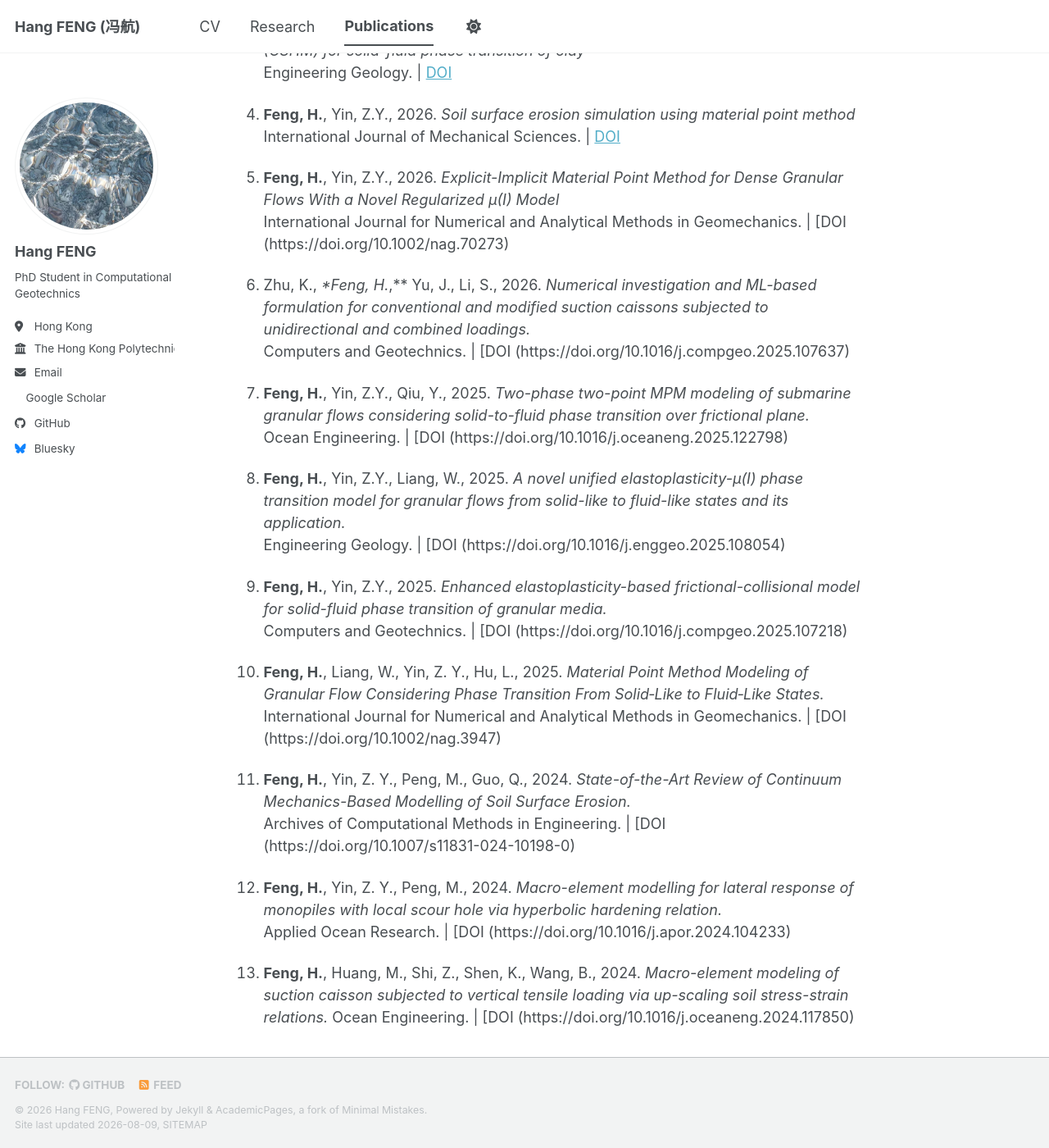
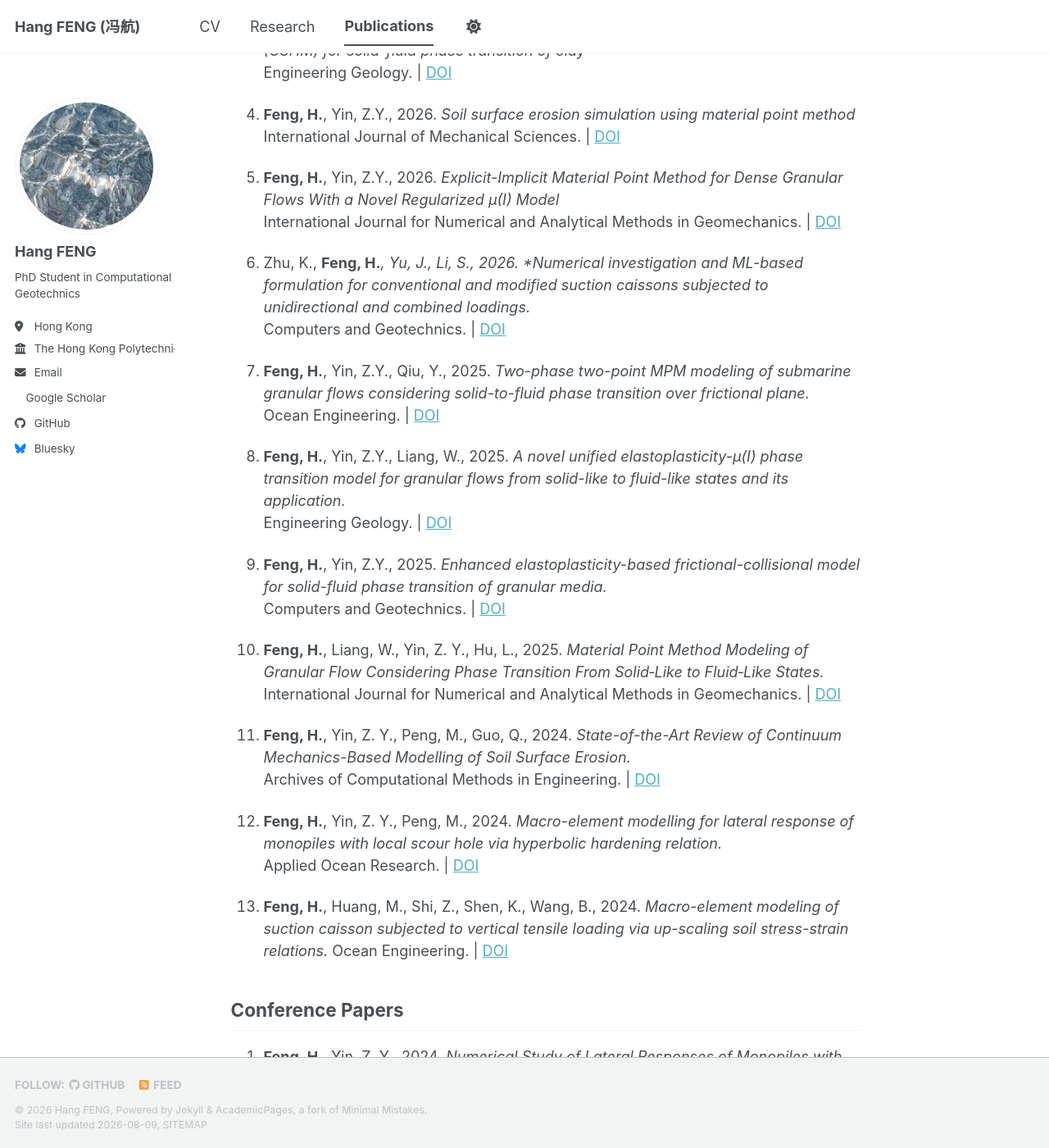
Before and after one commit to fenghang454/fenghang454.github.io, a Jekyll site: the page built from _pages/publications.md, in a window 1280 px wide and 1400 px high, scrolled down 433 px. Shown: the whole window at 82% size. Built offline with Jekyll 4.4.1, drawn with Linux system fonts in a browser that asks for light colours; a style sheet for code colours, icons or effects is not loaded.

Commit message:
Update publications.md

```diff
--- a/_pages/publications.md
+++ b/_pages/publications.md
@@ -24,39 +24,39 @@ author_profile: true
 
 5. **Feng, H.**, Yin, Z.Y., 2026.
    *Explicit-Implicit Material Point Method for Dense Granular Flows With a Novel Regularized µ(I) Model*
-   International Journal for Numerical and Analytical Methods in Geomechanics.  | [DOI (https://doi.org/10.1002/nag.70273)
+   International Journal for Numerical and Analytical Methods in Geomechanics.  | [DOI](https://doi.org/10.1002/nag.70273)
 
-6. Zhu, K., **Feng, H.*,** Yu, J., Li, S., 2026.
+6. Zhu, K., **Feng, H.***, Yu, J., Li, S., 2026.
    *Numerical investigation and ML-based formulation for conventional and modified suction caissons subjected to unidirectional and combined loadings.*
-   Computers and Geotechnics.  | [DOI (https://doi.org/10.1016/j.compgeo.2025.107637)
+   Computers and Geotechnics.  | [DOI](https://doi.org/10.1016/j.compgeo.2025.107637)
 
 7. **Feng, H.**, Yin, Z.Y., Qiu, Y., 2025.
    *Two-phase two-point MPM modeling of submarine granular flows considering solid-to-fluid phase transition over frictional plane.*
-   Ocean Engineering.  | [DOI (https://doi.org/10.1016/j.oceaneng.2025.122798)
+   Ocean Engineering.  | [DOI](https://doi.org/10.1016/j.oceaneng.2025.122798)
 
 8. **Feng, H.**, Yin, Z.Y., Liang, W., 2025.
    *A novel unified elastoplasticity-μ(I) phase transition model for granular flows from solid-like to fluid-like states and its application.*
-   Engineering Geology.  | [DOI (https://doi.org/10.1016/j.enggeo.2025.108054)
+   Engineering Geology.  | [DOI](https://doi.org/10.1016/j.enggeo.2025.108054)
 
 9. **Feng, H.**, Yin, Z.Y., 2025.
    *Enhanced elastoplasticity-based frictional-collisional model for solid-fluid phase transition of granular media.*
-   Computers and Geotechnics.  | [DOI (https://doi.org/10.1016/j.compgeo.2025.107218)
+   Computers and Geotechnics.  | [DOI](https://doi.org/10.1016/j.compgeo.2025.107218)
 
 10. **Feng, H.**, Liang, W., Yin, Z. Y., Hu, L., 2025.
    *Material Point Method Modeling of Granular Flow Considering Phase Transition From Solid‐Like to Fluid‐Like States.*
-   International Journal for Numerical and Analytical Methods in Geomechanics.  | [DOI (https://doi.org/10.1002/nag.3947)
+   International Journal for Numerical and Analytical Methods in Geomechanics.  | [DOI](https://doi.org/10.1002/nag.3947)
 
 11. **Feng, H.**, Yin, Z. Y., Peng, M., Guo, Q., 2024.
    *State-of-the-Art Review of Continuum Mechanics-Based Modelling of Soil Surface Erosion.*
-   Archives of Computational Methods in Engineering.  | [DOI (https://doi.org/10.1007/s11831-024-10198-0)
+   Archives of Computational Methods in Engineering.  | [DOI](https://doi.org/10.1007/s11831-024-10198-0)
 
 11. **Feng, H.**, Yin, Z. Y., Peng, M., 2024.
    *Macro-element modelling for lateral response of monopiles with local scour hole via hyperbolic hardening relation.*
-   Applied Ocean Research.  | [DOI (https://doi.org/10.1016/j.apor.2024.104233)
+   Applied Ocean Research.  | [DOI](https://doi.org/10.1016/j.apor.2024.104233)
 
 12. **Feng, H.**, Huang, M., Shi, Z., Shen, K., Wang, B., 2024.
    *Macro-element modeling of suction caisson subjected to vertical tensile loading via up-scaling soil stress-strain relations.*
-   Ocean Engineering.  | [DOI (https://doi.org/10.1016/j.oceaneng.2024.117850)
+   Ocean Engineering.  | [DOI](https://doi.org/10.1016/j.oceaneng.2024.117850)
 
 ## Conference Papers
 
```
